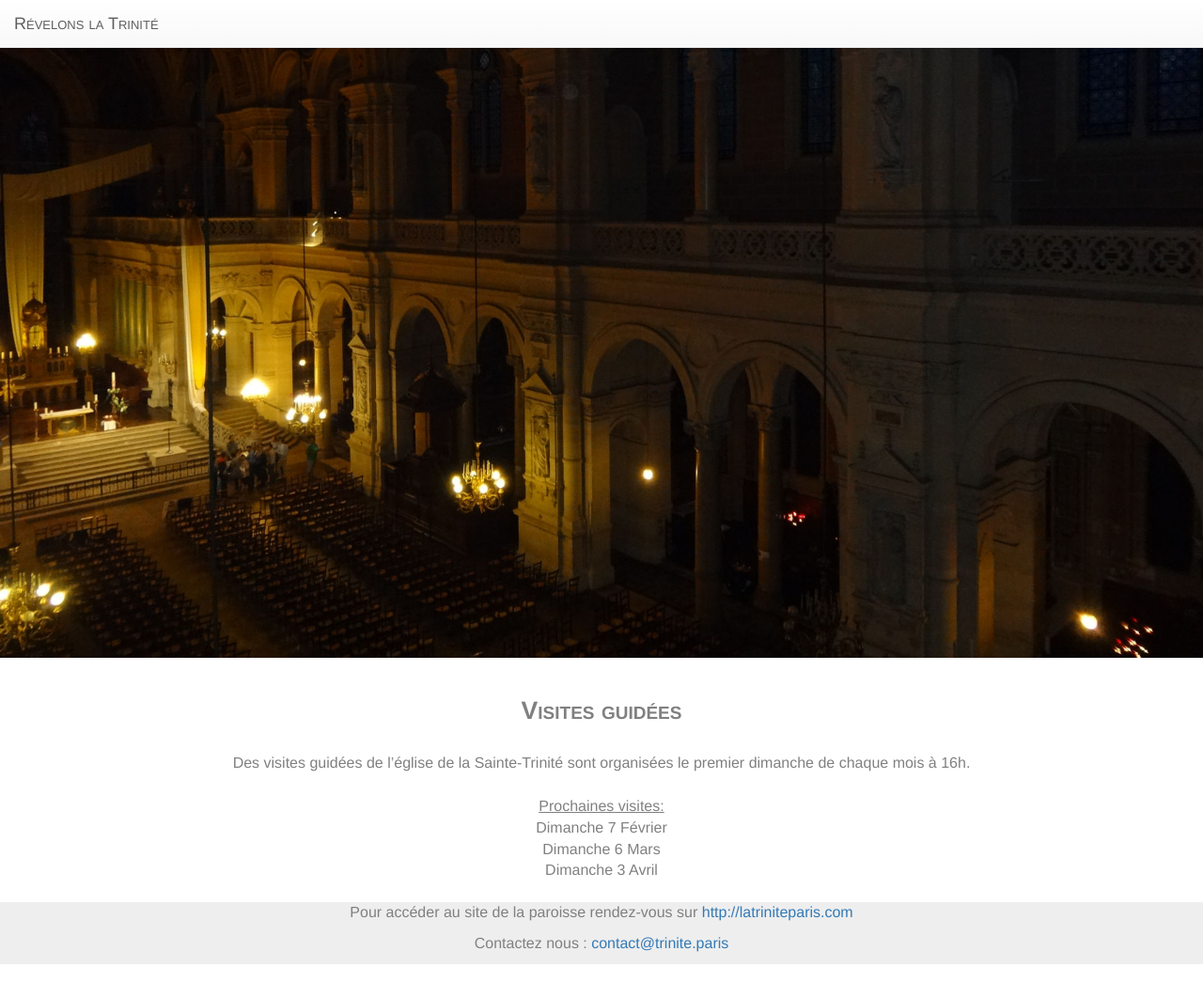
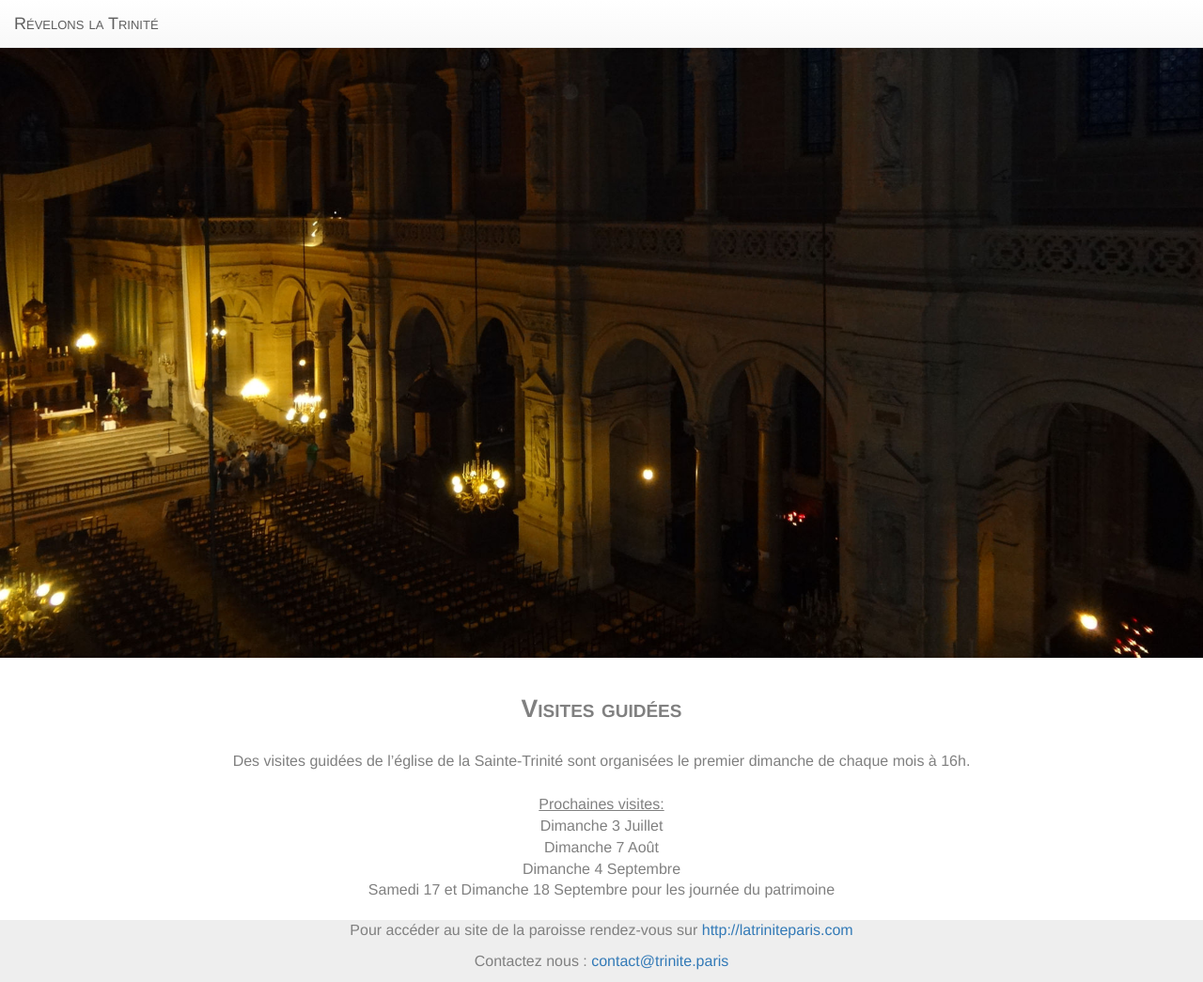
Before and after one commit to m-lce/rlt, a Jekyll site: the page built from visiter.html, in a window 1280 px wide and 1045 px high. Shown: the whole window at 94% size. Built offline with Jekyll 4.4.1, drawn with Linux system fonts in a browser that asks for light colours; nearby versions of some CDN libraries.

Commit message:
change visit date

```diff
--- a/_data/visiter_txt.yml
+++ b/_data/visiter_txt.yml
@@ -1,2 +1,2 @@
 title1: Visites guidées
-text1: "Des visites guidées de l’église de la Sainte-Trinité sont organisées le premier dimanche de chaque mois à 16h. <br> <br> <u> Prochaines visites: </u> <br> Dimanche 7 Février <br> Dimanche 6 Mars <br> Dimanche 3 Avril"
+text1: "Des visites guidées de l’église de la Sainte-Trinité sont organisées le premier dimanche de chaque mois à 16h. <br> <br> <u> Prochaines visites: </u> <br> Dimanche 3 Juillet <br> Dimanche 7 Août <br> Dimanche 4 Septembre <br> Samedi 17 et Dimanche 18 Septembre pour les journée du patrimoine"
```
